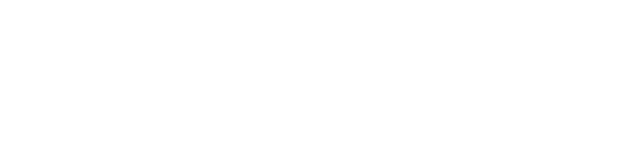
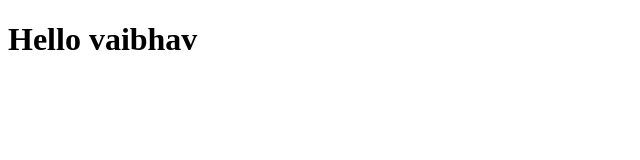
Before and after one commit to VaibhavSuperCode/begin_git, a plain HTML site: page index.html in a window 1280 px wide. Shown: the whole page, without its empty margins (0-640 px from the left). Drawn offline with Linux system fonts and the light colour scheme.

Commit message:
msg added

```diff
--- a/index.html
+++ b/index.html
@@ -7,6 +7,6 @@
     <title>Document</title>
 </head>
 <body>
-
+    <h1>Hello vaibhav</h1>
 </body>
 </html>
```
